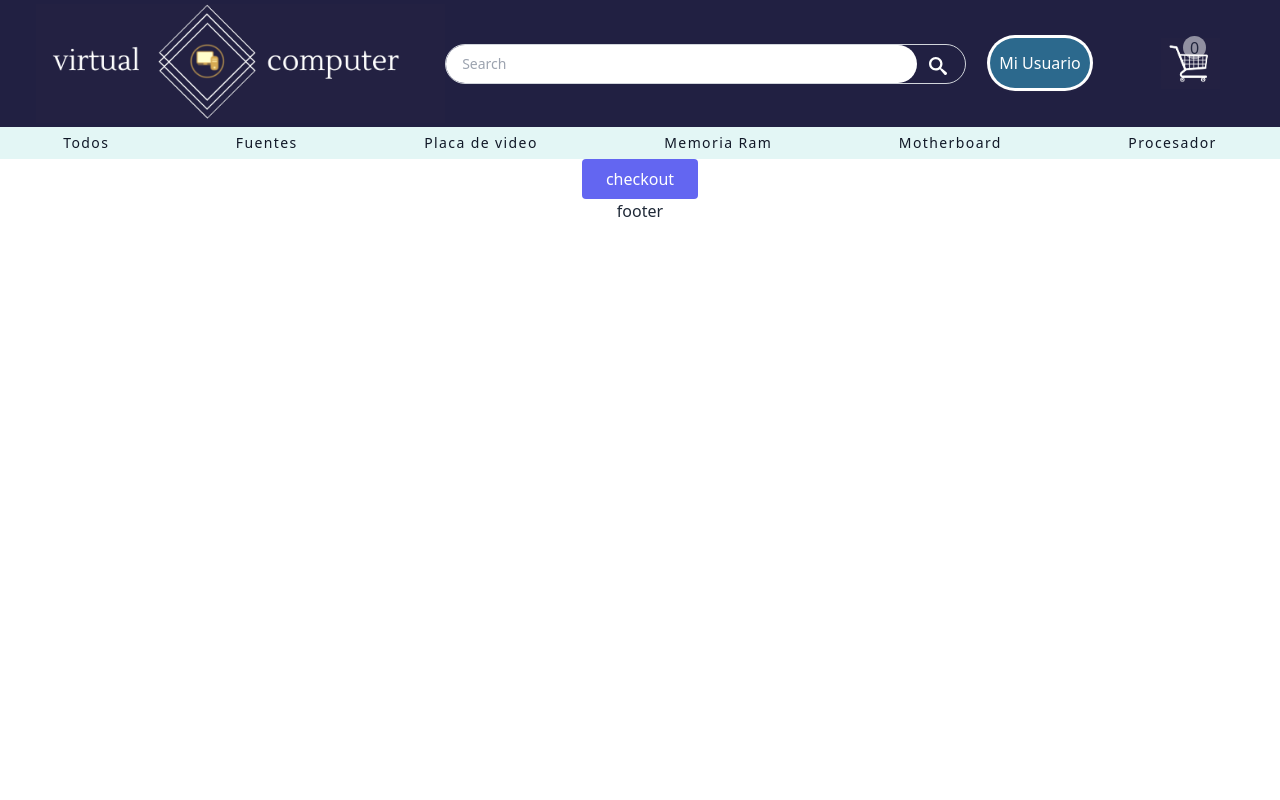
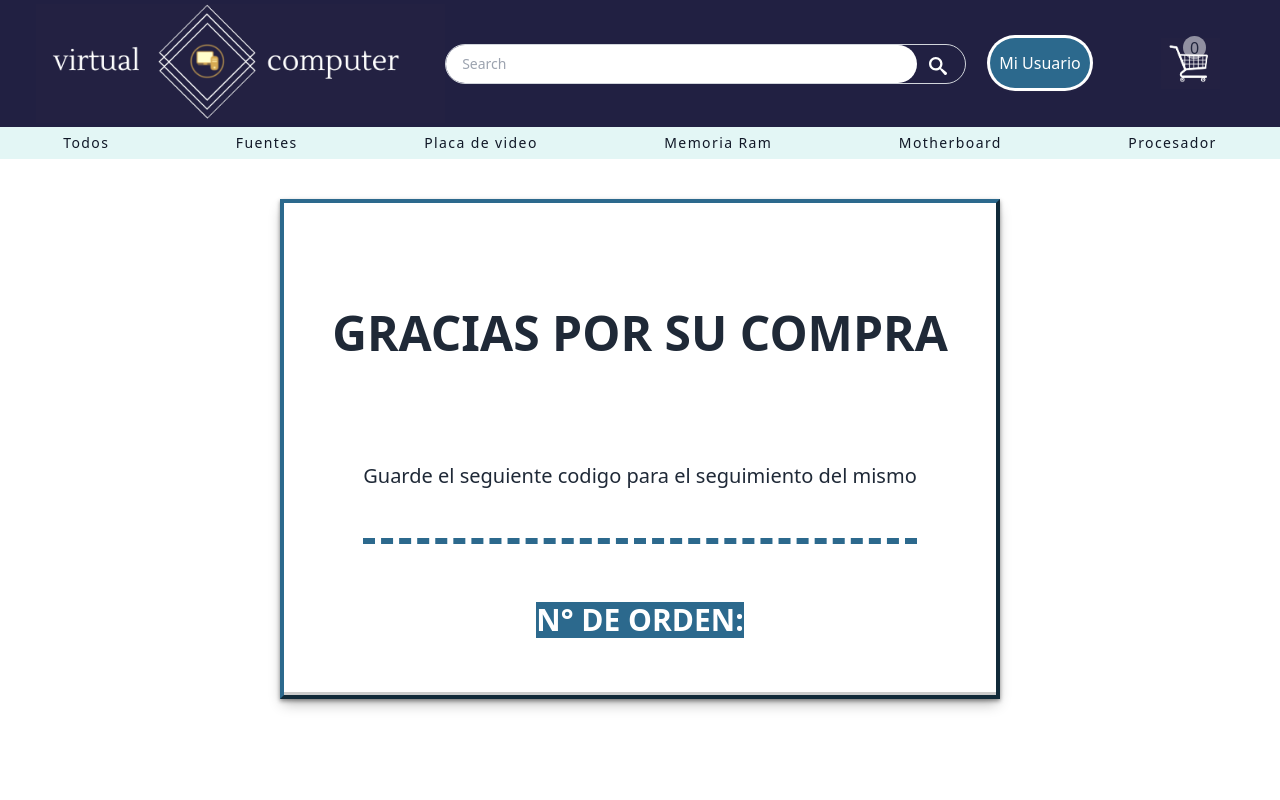
Before and after one commit to JuanEndl/React-Js-camada-25445, a React (Create React App) app: page /checkout in a window 1280 px wide. Shown: the top 800 px of the page. Built offline with nearby package versions, Linux system fonts and the light colour scheme.

Commit message:
fix firebase/addOrder

```diff
--- a/src/components/Cart.jsx
+++ b/src/components/Cart.jsx
@@ -42,7 +42,7 @@ const Cart = () => {
                     <div className="px-2 py-3">${i.countPrice}</div>
                     <div className="px-2 py-3">
                       <button onClick={()=>removeItem(i.id)}>
-                        <VscTrash   className="VscTrash"/>
+                        <VscTrash className="VscTrash"/>
                       </button>
                     </div>
                   </div>
@@ -74,7 +74,7 @@ const Cart = () => {
               </div>
               <div>
                 <Link to='/checkout'>
-                  <button className=" text-white bg-indigo-500 border-0 py-2 px-6 focus:outline-none  rounded bg-[#2c698d]">Comprar</button>
+                  <button className=" buttonBuy text-white bg-indigo-500 border-0 py-2 px-6 focus:outline-none  rounded bg-[#2c698d]">Comprar</button>
                 </Link>
               </div>
             </div>
--- a/src/components/CartContext/CartContext.jsx
+++ b/src/components/CartContext/CartContext.jsx
@@ -23,6 +23,7 @@ export function CartContextProvider({ children }) {
     const [itemTotalCarrito, setitemTotalCarrito] = useState(0)
 
     console.log(itemTotalCarrito)
+
 
     //////
     const sumar = (valor, multiplicador) => {
@@ -122,7 +123,7 @@ export function CartContextProvider({ children }) {
 
     return(
 
-        <CartContext.Provider value={ { addItem, producCart, clearAll, addPrice, removeItem, clearAll, itemTotalCarrito, deleteOne, addOne  } }>
+        <CartContext.Provider value={ { addItem, producCart, clearAll, addPrice, removeItem, clearAll, itemTotalCarrito, deleteOne, addOne } }>
 
             {children}
 
--- a/src/components/Checkout.jsx
+++ b/src/components/Checkout.jsx
@@ -1,28 +1,104 @@
 import React from 'react'
-import { addOrder } from './firebase/firebaseClient'
+import { useContext } from 'react'
+import  { addOrder } from './firebase/firebaseClient'
+import CartContext from './CartContext/CartContext'
+import { useState } from 'react'
 
 
-const orderHandler = () => {
-    const order = {
-        hola: 'mundo'
+const Checkout = () => {
+
+
+    const  { producCart, addPrice, clearAll }  = useContext(CartContext)
+
+    const [buyerData, setBuyerData] = useState({})
+    const [orderId, setOrderId] = useState('');
+    const [ordenProcesada, setOrdenProcesada] = useState(true);
+
+    //////// crear una variable afuera del carrito para hacer el precio total
+    let cart = {
+        totalPrice: addPrice (producCart),
+        //discount: this.totalPrice * 0.10,
+        product: producCart
+    }
+    ///////////////////////////
+
+
+
+
+    const handleInput = e => {
+        setBuyerData({
+        ...buyerData,
+        [e.target.name]: e.target.value
+        })
+
+    }
+
+    const handlerSubmit = (e) => {
+        e.preventDefault();
+
+        const order = {
+            comprador: {
+                Name: buyerData.buyerName,
+                Email: buyerData.buyerEmail,
+                Tel: buyerData.buyerTel
+            },
+            items: producCart,
+            totalprice: cart.totalPrice
+        };
+
+        addOrder(order).then(data => {setOrderId(data), clearAll(), setOrdenEmitida(true), console.log(data)});
+
+
+        console.log(order)
     }
 
 
 
 
-    addOrder(order).then(
-        data => {
-            console.log(data)
-        }
+    return (
+    <div className='containerAll'>
+        <div className='text-center flexContainer'>
+    {
+        ordenProcesada ?
+        <>
+            <div className='orderEmitida'>
+                <h2 className='title uppercase text-5xl m-12 font-bold text-center'>Gracias por su compra</h2>
+                <div className=' borderDescription'>
+                    <p className='text-xl mb-12 mb-65 '>Guarde el seguiente codigo para el seguimiento del mismo</p>
+                </div>
+                    <div className=''>
+                        <p className=' textOrder title uppercase text-3xl font-bold'>N° de orden:{orderId}</p>
+                    </div>
+            </div>
+        </>
+        :
+        <>
+        <div className='borderContainer '>
+            <h2 className='  title uppercase text-5xl m-12 font-bold text-center'>Finalizar compra</h2>
+            <p className='text-xl mb-12'>Para finalizar complete los siguientes campos y se le asignara un codigo de seguimiento del producto.</p>
+            <div>
+                <form className='containerForm mx-auto w-1/4' onSubmit={handlerSubmit}>
+                    <div className='m-10'>
+                        <label htmlFor="buyerName">Ponga su nombre:</label>
+                        <input type='text' name="buyerName" autoFocus id="buyerNombre" className="bg-slate-100 mx-4 w-60 px-2 rounded-xl" placeholder="Juan"  onChange={handleInput} />
+                    </div>
+                    <div className='m-10'>
+                        <label htmlFor="buyerEmail">Ponga su correo electronico:</label>
+                        <input type='email' name="buyerEmail" id="buyerEmail" className="bg-slate-100 mx-4 w-60 px-2 rounded-xl" placeholder="Juan@correo.com" onChange={handleInput} />
+                    </div>
+                    <div className='m-10'>
+                        <label htmlFor="buyerTel">Ponga su teléfono:</label>
+                        <input type='text' name="buyerTel" id="buyerTel" className="bg-slate-100 mx-4 w-60 px-2 rounded-xl" placeholder="1569325471" onChange={handleInput} />
+                    </div>
+                    <button type='submit' className='buttonBuy'>Realizar compra</button>
+                </form>
+            </div>
+        </div>
+        </>
+    }
+        </div>
+    </div>
     )
-    console.log('se realizo pedido')
- }
-
-
-const Checkout = () => {
-  return (
-    <button onClick={orderHandler} className='text-white bg-indigo-500 border-0 py-2 px-6 focus:outline-none  rounded bg-[#2c698d]'>checkout</button>
-  )
 }
 
 export default Checkout
--- a/src/components/ItemList.css
+++ b/src/components/ItemList.css
@@ -194,6 +194,7 @@
     display:       inline-block;
     font:          normal bold 17px/1 "Open Sans", sans-serif;
     text-align:    center;
+    margin-bottom: 15px;
 }
 
 /************************************************************/
--- a/src/components/cart.css
+++ b/src/components/cart.css
@@ -61,8 +61,8 @@
     display: flex;
     align-items: center;
     justify-content: center;
-    height: 40px;
-    width: 100px;
+    height: 48px;
+    width: 103px;
     background-color: red;
     border-radius: 10%;
     margin-right: 40px;
@@ -78,3 +78,49 @@
     height: 40px;
     width: 100px;
 }
+
+/*/////////////////////////////*/
+
+.containerAll{
+    min-height: 800px;
+    margin-top: 40px;
+
+}
+
+.flexContainer{
+    display: flex;
+    flex-direction: row;
+    justify-content: center;
+}
+
+
+.borderContainer{
+    border: 4px outset #2c698d;
+    min-width: 1200px;
+    box-shadow: rgba(0, 0, 0, 0.19) 0px 10px 20px, rgba(0, 0, 0, 0.23) 0px 6px 6px;
+    min-height: 700px;
+}
+
+.containerForm{
+    display: flex;
+    flex-wrap: wrap;
+    justify-content: center;
+    border: 4px outset #2c698d;
+    margin-bottom: 30px;
+}
+
+
+.orderEmitida{
+    display: flex;
+    flex-direction: column;
+    justify-content: space-evenly;
+    align-items: center;
+    min-height: 500px;
+    border: 4px outset #2c698d;
+    box-shadow: rgba(0, 0, 0, 0.4) 0px 2px 4px, rgba(0, 0, 0, 0.3) 0px 7px 13px -3px, rgba(0, 0, 0, 0.2) 0px -3px 0px inset;
+}
+
+.textOrder{
+    background-color: #2c698d;
+    color: white;
+}
--- a/src/components/firebase/firebaseClient.js
+++ b/src/components/firebase/firebaseClient.js
@@ -20,7 +20,8 @@ const firebaseConfig = {
 const app = initializeApp(firebaseConfig);
 const db = getFirestore()
 const productsCollection = collection(db, "products")
-const ordesCollection = collection(db, "orders")
+export const ordesCollection = collection(db, "orders")
+export default db;
 
 export const getProducts = async() => {
     const querySnapshot = await getDocs(productsCollection);
```
